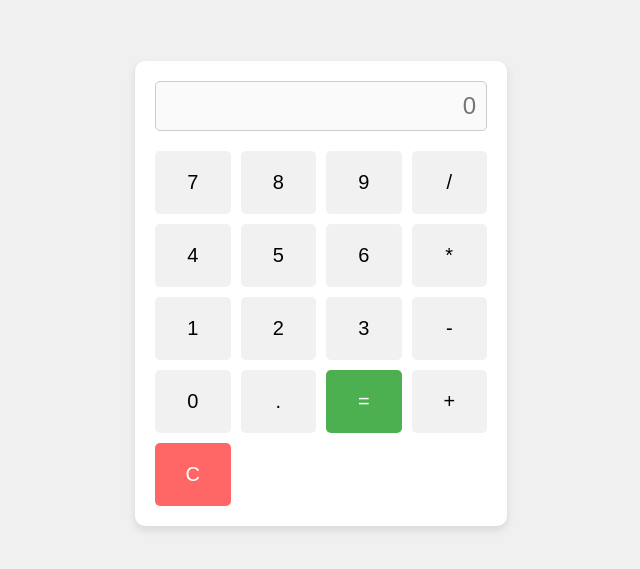
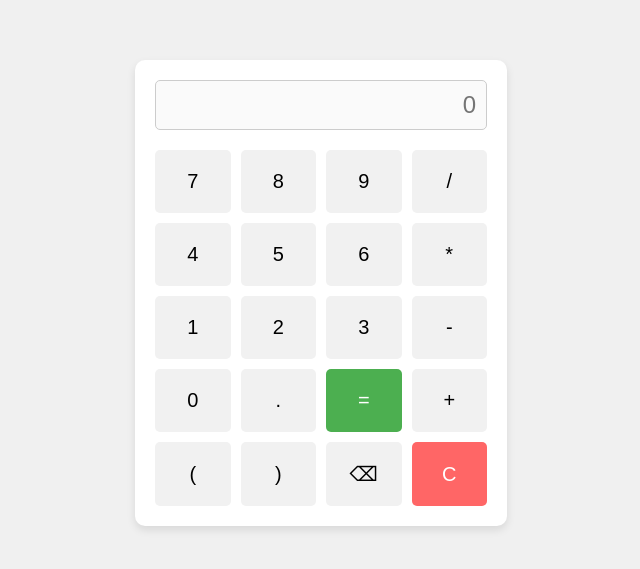
Before and after one commit to acciojob/calculator-saurabh-patil-9787, a website: page main.html in a window 1280 px wide. Shown: the part 107-676 px from the top of the page, without its empty margins (319-959 px from the left). Drawn offline with Linux system fonts and the light colour scheme.

Commit message:
created a submission

```diff
--- a/main.html
+++ b/main.html
@@ -14,18 +14,26 @@
             <button id="block8" onclick="appendNumber('8')">8</button>
             <button id="block9" onclick="appendNumber('9')">9</button>
             <button id="divide" onclick="appendOperator('/')">/</button>
+
             <button id="block4" onclick="appendNumber('4')">4</button>
             <button id="block5" onclick="appendNumber('5')">5</button>
             <button id="block6" onclick="appendNumber('6')">6</button>
             <button id="multiply" onclick="appendOperator('*')">*</button>
+
             <button id="block1" onclick="appendNumber('1')">1</button>
             <button id="block2" onclick="appendNumber('2')">2</button>
             <button id="block3" onclick="appendNumber('3')">3</button>
             <button id="minus" onclick="appendOperator('-')">-</button>
+
             <button id="block0" onclick="appendNumber('0')">0</button>
             <button id="dot" onclick="appendDecimal()">.</button>
             <button id="ans" onclick="calculate()">=</button>
             <button id="plus" onclick="appendOperator('+')">+</button>
+
+            <button id="openBracket" onclick="appendOpenBracket()">&#40;</button>
+            <button id="closeBracket" onclick="appendCloseBracket()">&#41;</button>
+            <button id="delete" onclick="deleteLastCharacter()">&#9003;</button>
+
             <button id="clr" onclick="clearDisplay()">C</button>
         </div>
     </div>
--- a/script.js
+++ b/script.js
@@ -34,9 +34,37 @@ const appendDecimal = () => {
     updateDisplay(currentInput);
 };
 
+// Append open bracket '(' to the input
+const appendOpenBracket = () => {
+    currentInput += '(';
+    updateDisplay(currentInput);
+};
+
+// Append close bracket ')' to the input
+const appendCloseBracket = () => {
+    // Check if the last character is an operator or an open bracket
+    if (currentInput === '' || currentInput === "Error" || currentInput === "Infinity" || currentInput === "NaN") {
+        return; // Prevent invalid input
+    }
+    currentInput += ')';
+    updateDisplay(currentInput);
+};
+
+// Delete the last character from the input
+const deleteLastCharacter = () => {
+    if (currentInput !== '') {
+        currentInput = currentInput.slice(0, -1); // Remove the last character
+    }
+    if (currentInput === '') {
+        currentInput = '0'; // If empty, set display to 0
+    }
+    updateDisplay(currentInput);
+};
+
 // Calculate the result
 const calculate = () => {
     try {
+        // Check for edge cases like division by zero or invalid input
         let result = eval(currentInput);
 
         // Handle division by zero and invalid results
```
